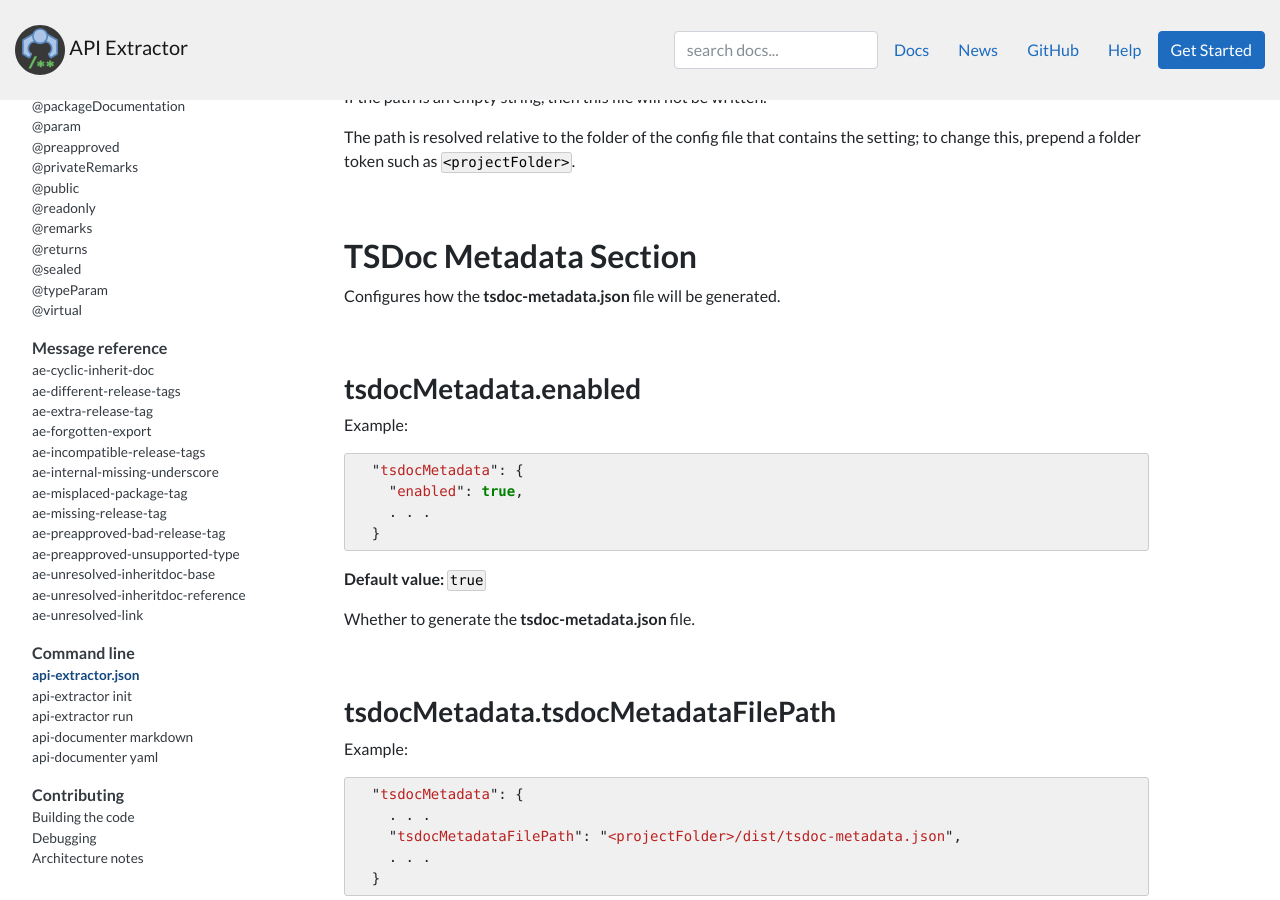
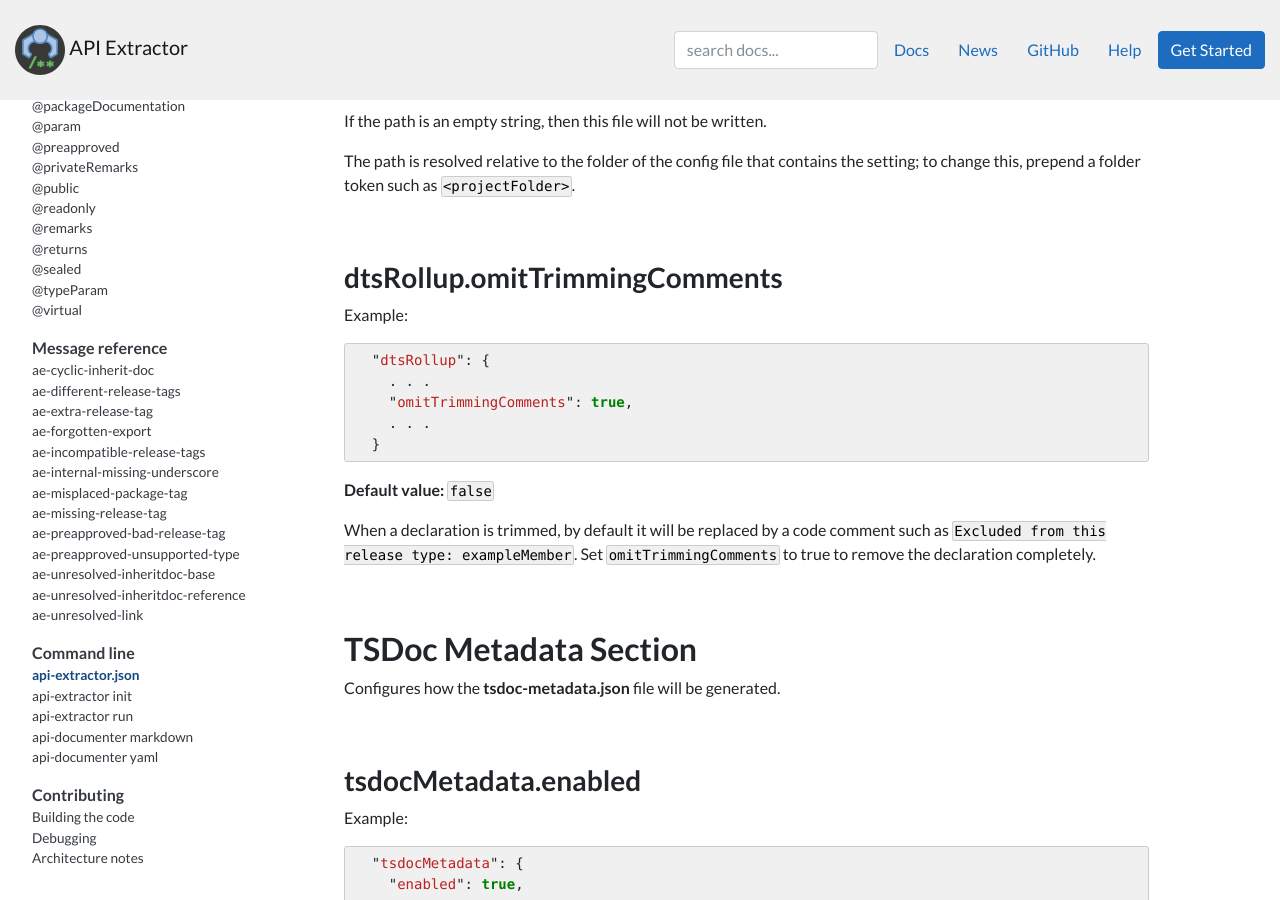
Before and after one commit to microsoft/api-extractor.com-website, a Jekyll site: the page built from pages/commands/config_file.md, in a window 1280 px wide and 900 px high, scrolled down 8893 px. Built offline with Jekyll 4.4.1, drawn with Linux system fonts in a browser that asks for light colours; nearby versions of some CDN libraries; comment, search, counter and statistics services are not loaded; some of the changed text lies outside the part shown.

Commit message:
Document dtsRollup.omitTrimmingComments

````diff
--- a/pages/commands/config_file.md
+++ b/pages/commands/config_file.md
@@ -376,6 +376,22 @@ If the path is an empty string, then this file will not be written.
 The path is resolved relative to the folder of the config file that contains the setting; to change this,
 prepend a folder token such as `<projectFolder>`.
 
+### dtsRollup.omitTrimmingComments
+
+Example:
+```js
+  "dtsRollup": {
+    . . .
+    "omitTrimmingComments": true,
+    . . .
+  }
+```
+
+**Default value:** `false`
+
+When a declaration is trimmed, by default it will be replaced by a code comment such as
+`Excluded from this release type: exampleMember`.  Set `omitTrimmingComments` to true to remove the
+declaration completely.
 
 
 ## TSDoc Metadata Section
````
